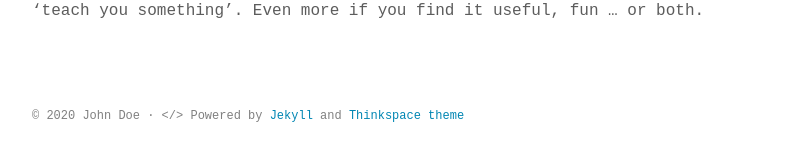
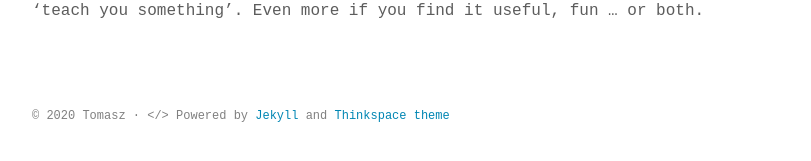
Before and after one commit to whatcouldpossiblygowrong/whatcouldpossiblygowrong.github.io, a Jekyll site: the page built from about.md, in a window 1280 px wide. Shown: the part 390-551 px from the top of the page, without its empty margins (232-1043 px from the left). Built offline with Jekyll 4.4.1, drawn with Linux system fonts in a browser that asks for light colours; some web fonts are replaced.

Commit message:
Update _config.yml

```diff
--- a/_config.yml
+++ b/_config.yml
@@ -28,7 +28,7 @@ sass:
 
 # Author settings
 author:
-  name     : "John Doe"
+  name     : "Tomasz"
 
 plugins:
   - jekyll-sitemap
```
